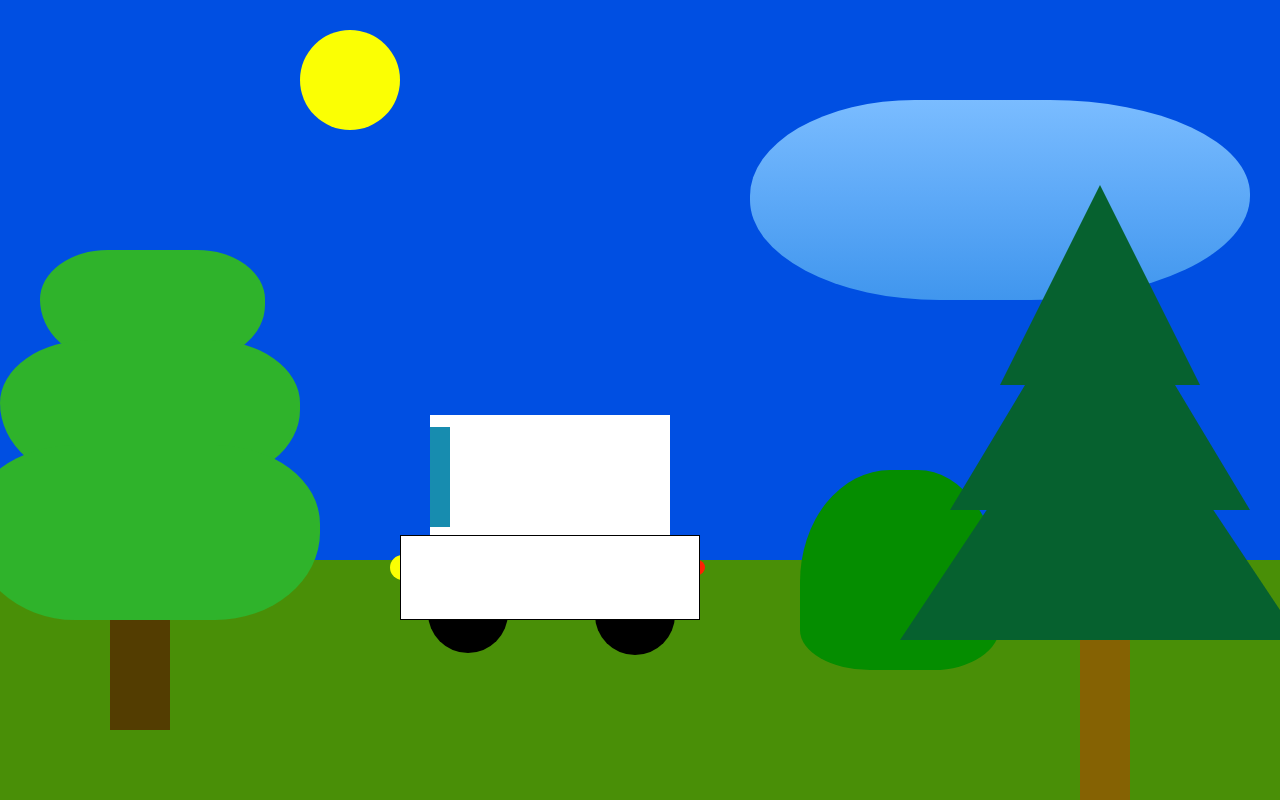
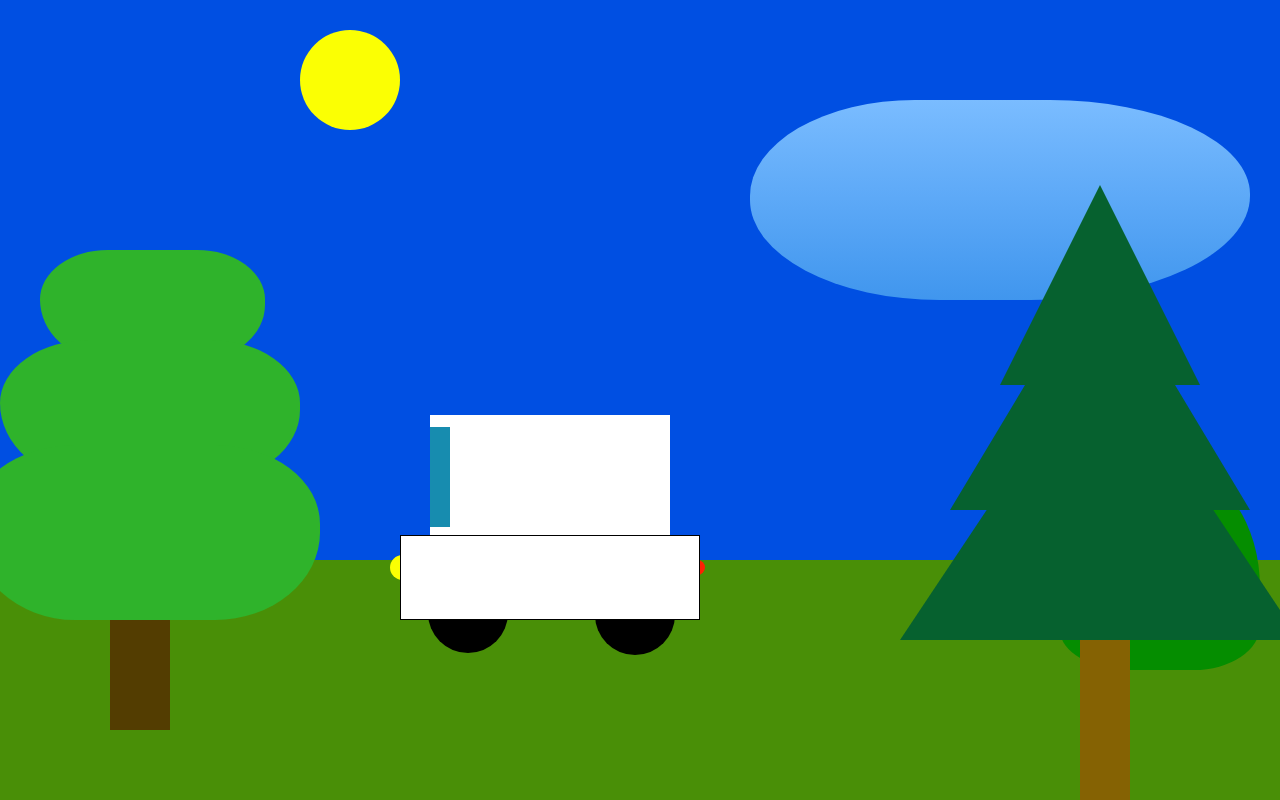
Before and after one commit to vmlukianov/flls_lessons, a plain HTML site: page hw_lesson11/index.html in a window 1280 px wide. Drawn offline with Linux system fonts and the light colour scheme.

Commit message:
Посунув кущик

```diff
--- a/hw_lesson11/css/style.css
+++ b/hw_lesson11/css/style.css
@@ -47,7 +47,7 @@
 	border-radius: 45% 41% 33% 35% / 56% 59% 22% 20%;
 	background: #058d00;
 	position: relative;
-	left: 800px;
+	left: 1060px;
 	top: -90px;
 
 }
```
